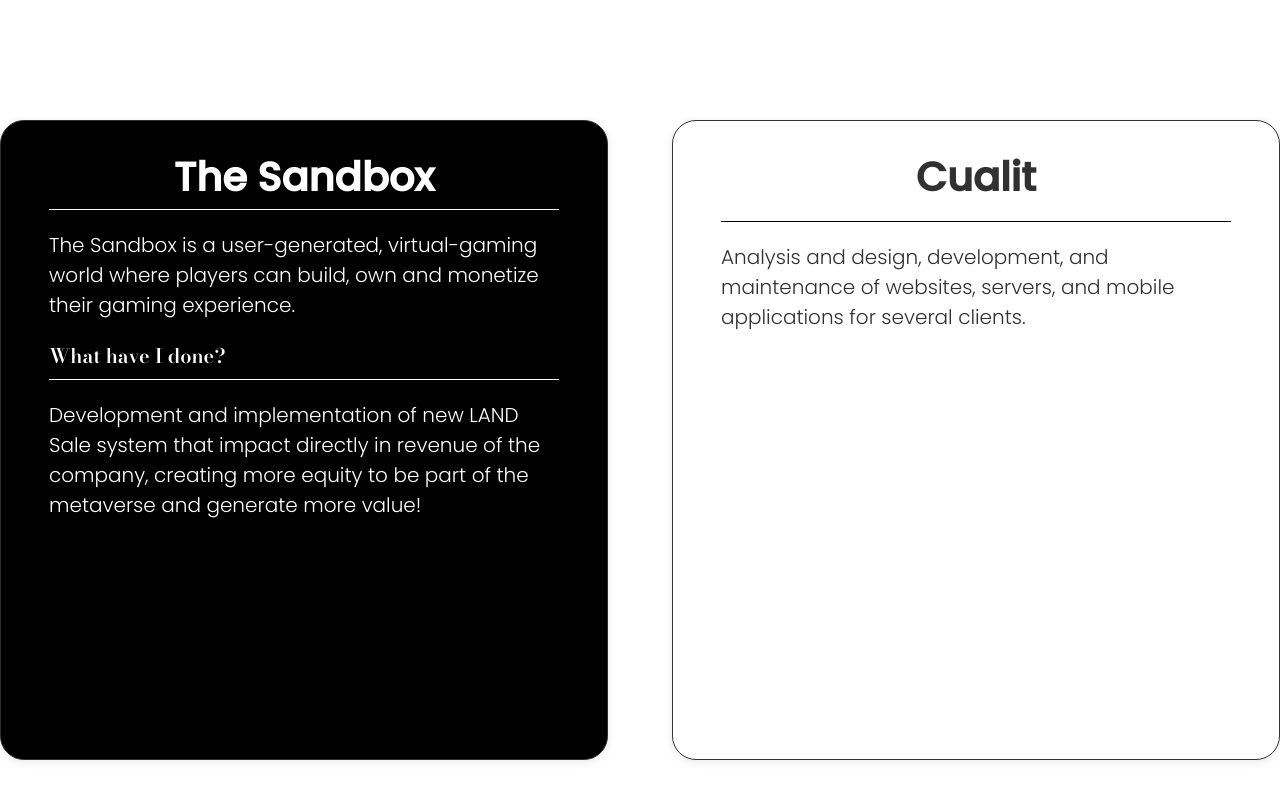
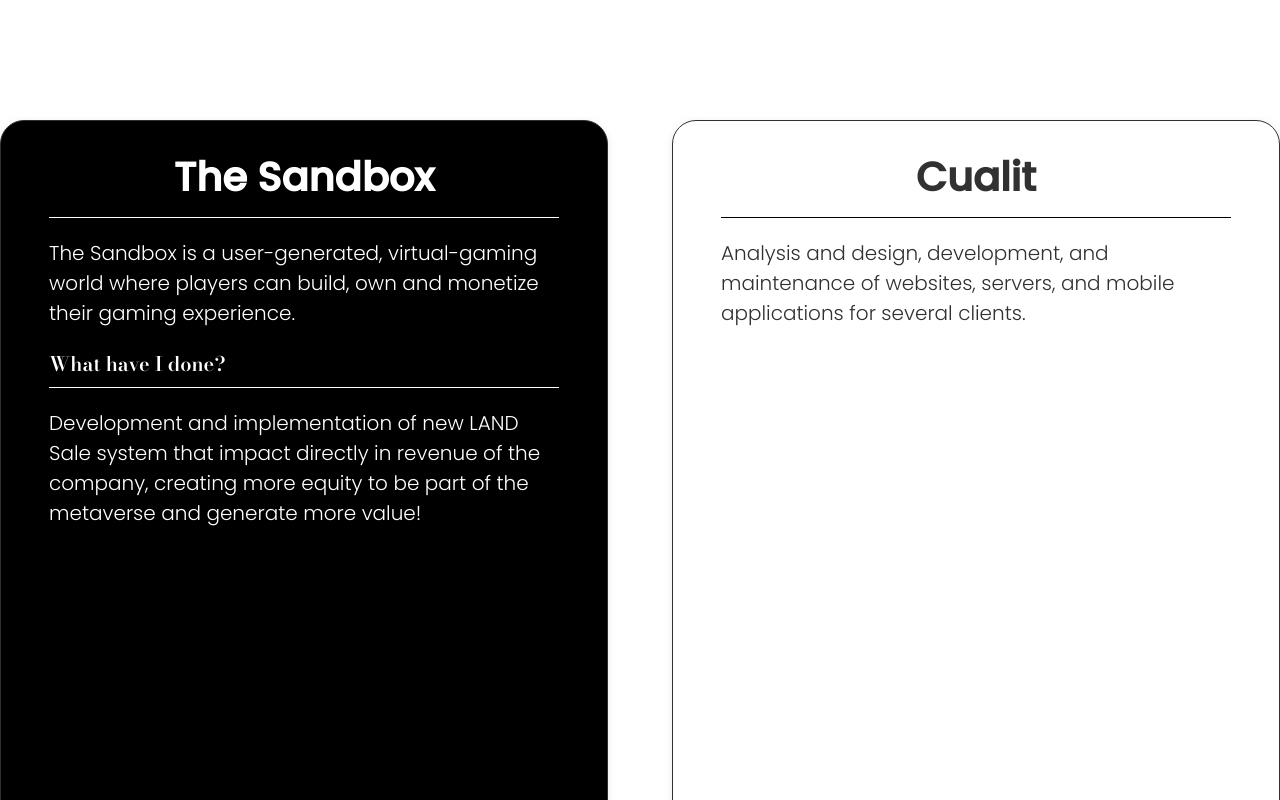
Before and after one commit to hfjuarez/hfjuarez, a Next.js app: page / in a window 1280 px wide. Shown: the part 2280-3080 px from the top of the page. Built offline with nearby package versions, Linux system fonts and the light colour scheme.

Commit message:
Portfolio

```diff
--- a/components/landing/Portfolio.tsx
+++ b/components/landing/Portfolio.tsx
@@ -10,7 +10,7 @@ export default class Portfolio extends Component {
         >
           <>
             <h4>The Sandbox</h4>
-            <hr />
+            <hr className="mt-2" />
             <p className="txt-md txt-300">
               The Sandbox is a user-generated, virtual-gaming world where
               players can build, own and monetize their gaming experience.
@@ -24,14 +24,10 @@ export default class Portfolio extends Component {
             </p>
           </>
         </div>
-        <div
-          className={`card-container ${styles["card-work"]} ${styles["cualit"]}`}
-        >
+        <div className={`card-container ${styles["card-work"]}`}>
           <>
-            <h4>
-              Cualit
-              <hr />
-            </h4>
+            <h4>Cualit</h4>
+            <hr className="mt-2" />
             <p className="txt-md txt-300">
               Analysis and design, development, and maintenance of websites,
               servers, and mobile applications for several clients.
--- a/styles/Portfolio.module.css
+++ b/styles/Portfolio.module.css
@@ -6,42 +6,19 @@
   align-items: center;
   justify-content: center;
   width: 100%;
-  max-height: 90vh;
   margin-top: 6rem;
 }
 
 .card-work {
   position: relative;
-  max-height: 80vh;
   padding: 2rem 3rem !important;
 }
 .card-work h4 {
   text-align: center;
   font-family: "Poppins";
 }
-.card-work-banner img {
-  display: block;
-  position: absolute;
-  bottom: 0;
-  left: 0;
-  border-radius: 1.25rem;
-  width: 100%;
-  height: auto;
-}
-.card-work-banner::after {
-  position: absolute;
-  left: 0;
-  top: 0;
-  width: 100%;
-  height: 100%;
-  display: inline-block;
-  background-color: aqua;
-}
+
 .sandbox {
-  background-position: center;
-  background-size: cover;
-  background-repeat: no-repeat;
-  background-position-y: bottom;
   background-color: var(--primary);
 }
 .sandbox hr {
```
